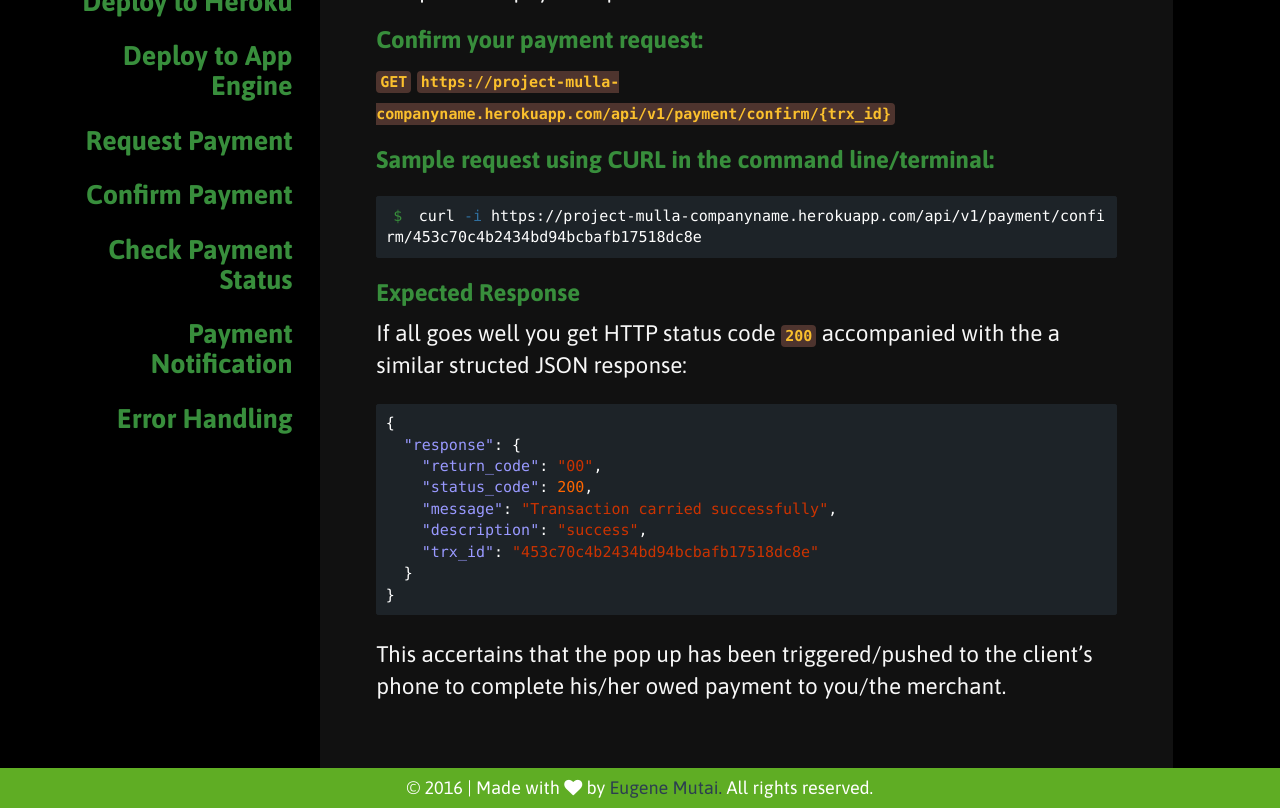
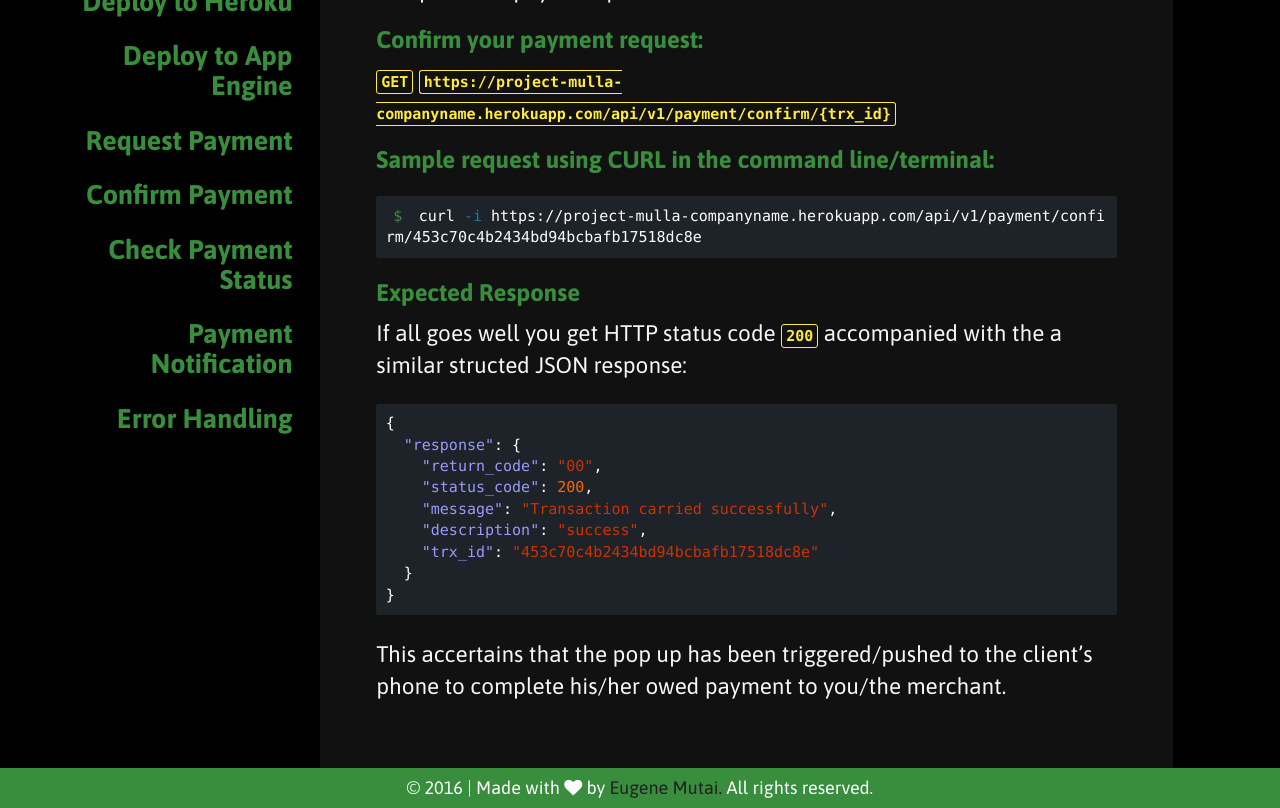
Before and after one commit to kn9ts/project-mulla, a Jekyll site: the page built from _docs/payment-confirm.md, in a window 1280 px wide. Shown: the part 402-1210 px from the top of the page. Built offline with Jekyll 4.4.1, drawn with Linux system fonts in a browser that asks for light colours; nearby versions of some CDN libraries.

Commit message:
Minor adjustments

```diff
--- a/_includes/footer.html
+++ b/_includes/footer.html
@@ -1,7 +1,7 @@
 <footer>
-    <div class="col-xs-12 col-md-12 white" style="background-color: #5FAD24">
+    <div class="col-xs-12 col-md-12 bg-green white">
         <h4 class="text-center">
-		        <p class="small-padding">© 2016 | Made with&nbsp;<span class="fa fa-heart"></span>&nbsp;by&nbsp;<a href="http://twitter.com/kn9ts" style="color: #2c3e50">Eugene Mutai.</a> All rights reserved.
+		        <p class="small-padding">© 2016 | Made with&nbsp;<span class="fa fa-heart"></span>&nbsp;by&nbsp;<a href="http://twitter.com/kn9ts" style="color: #212121">Eugene Mutai.</a> All rights reserved.
 		        </p>
     		</h4>
     </div>
--- a/css/main.css
+++ b/css/main.css
@@ -189,9 +189,11 @@ code span {
 }
 
 code.highlighter-rouge {
-    background-color: #4E342E;
-    color: #FBC02D;
+    background-color: #111111;
+    color: #FFEB3B;
     font-size: inherit;
+    border: 1px solid #FFEB3B;
+    border-radius: 3px;
 }
 
 .documentation code .pi {
@@ -223,16 +225,16 @@ code.highlighter-rouge {
     text-decoration: none;
 }
 
-.content,
-.content-fluid {
+.documentation .content,
+.documentation .content-fluid {
     font-size: 1.5em !important;
     padding: 0 5% 5%;
 }
 
-.content h1,
-.content h2,
-.content h3,
-.content h4,
+.documentation .content h1,
+.documentation .content h2,
+.documentation .content h3,
+.documentation .content h4,
 footer {
     font-family: 'Asap', sans-serif;
     color: #388E3C;
```
